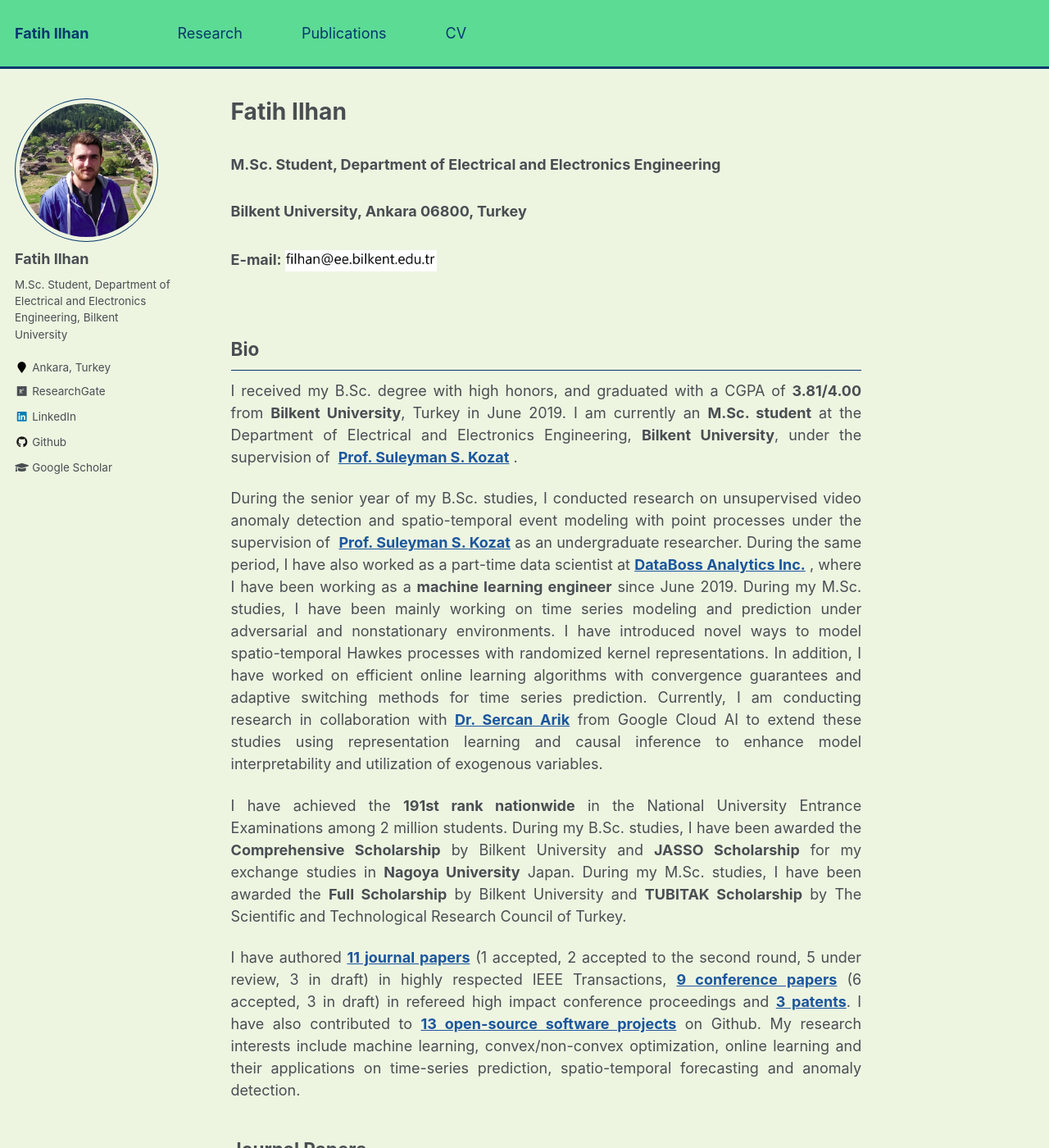
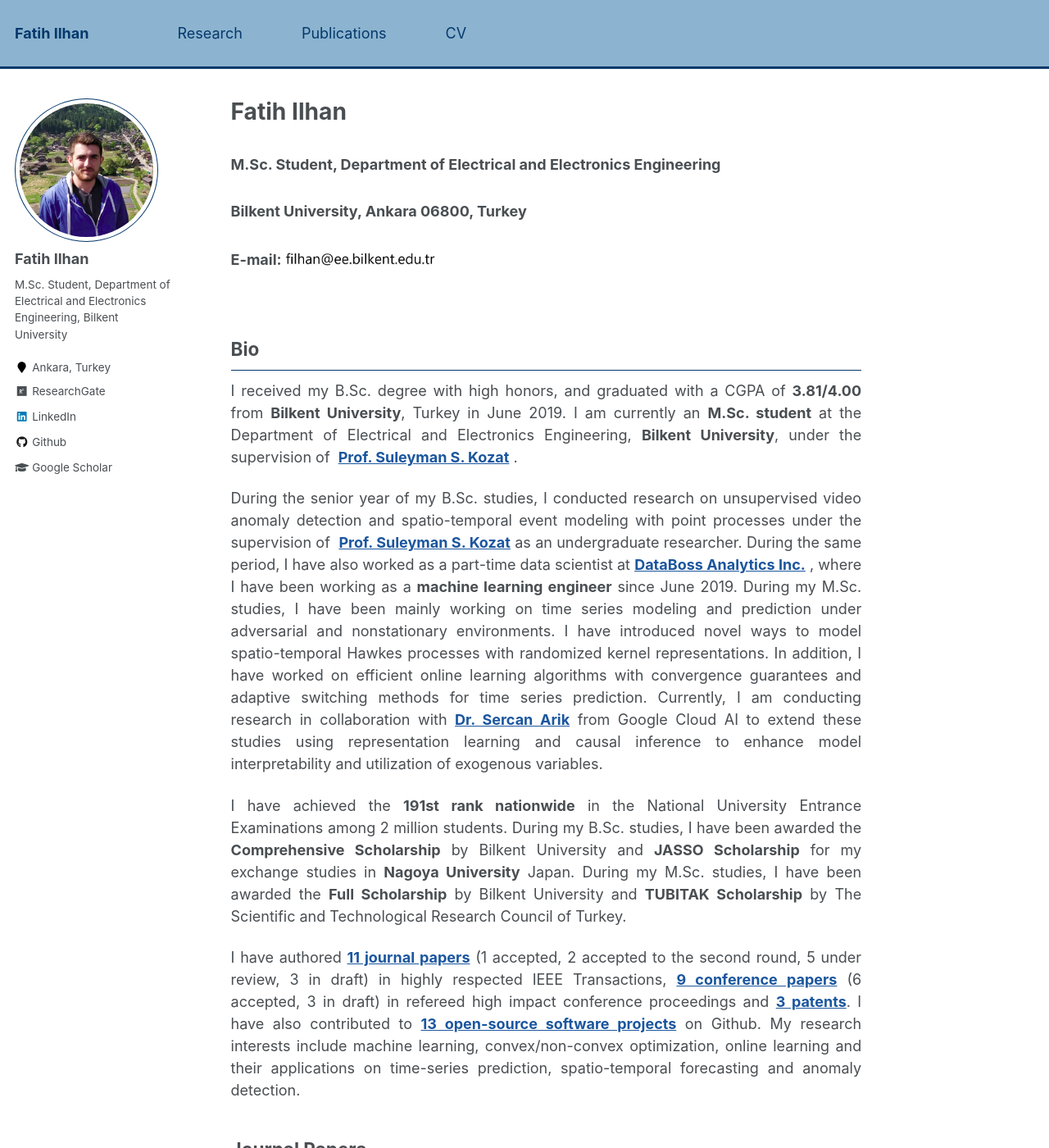
Before and after one commit to fatih-ilhan/fatih-ilhan.github.io, a Jekyll site: the page built from _pages/about.md, in a window 1280 px wide and 1400 px high. Shown: the whole window at 82% size. Built offline with Jekyll 4.4.1, drawn with Linux system fonts in a browser that asks for light colours.

Commit message:
color update

```diff
--- a/_sass/_variables.scss
+++ b/_sass/_variables.scss
@@ -53,9 +53,9 @@ $darker-gray                : mix(#000, $gray, 60%);
 $light-gray                 : mix(#fff, $gray, 50%);
 $lighter-gray               : mix(#fff, $gray, 90%);
 
-$body-color                 : #edf5e1;
-$masthead-background-color  : #5cdb95;
-$background-color           : #edf5e1;
+$body-color                 : #fff;
+$masthead-background-color  : #8cb4d0;
+$background-color           : #fff;
 $code-background-color      : #fafafa;
 $code-background-color-dark : $light-gray;
 $text-color                 : $dark-gray;
```
